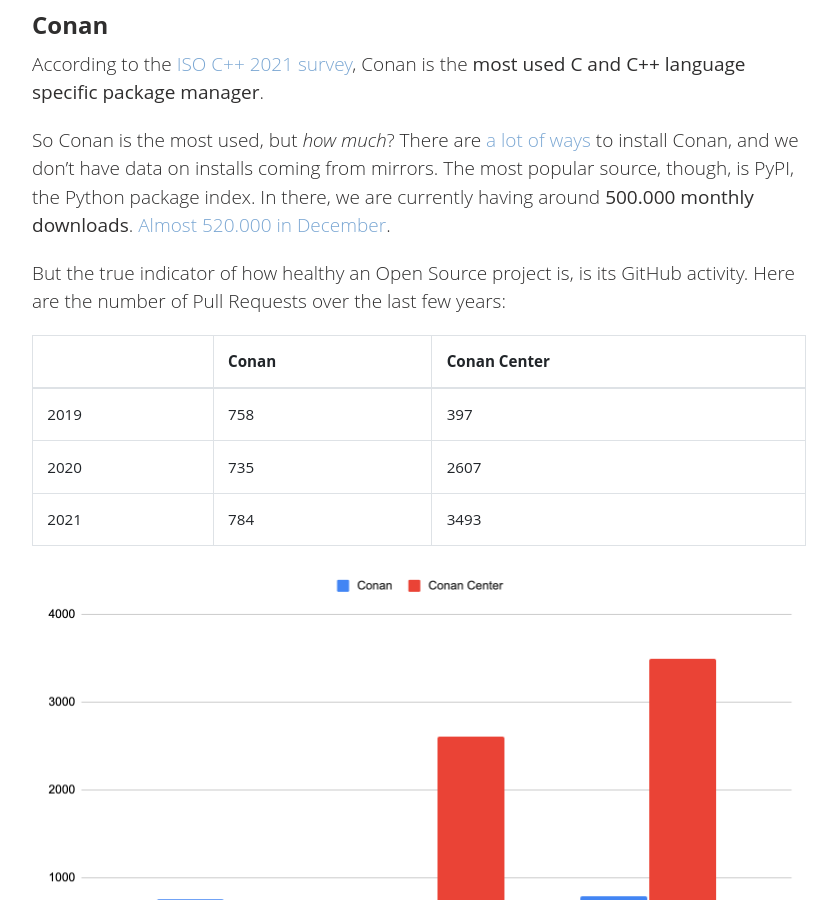
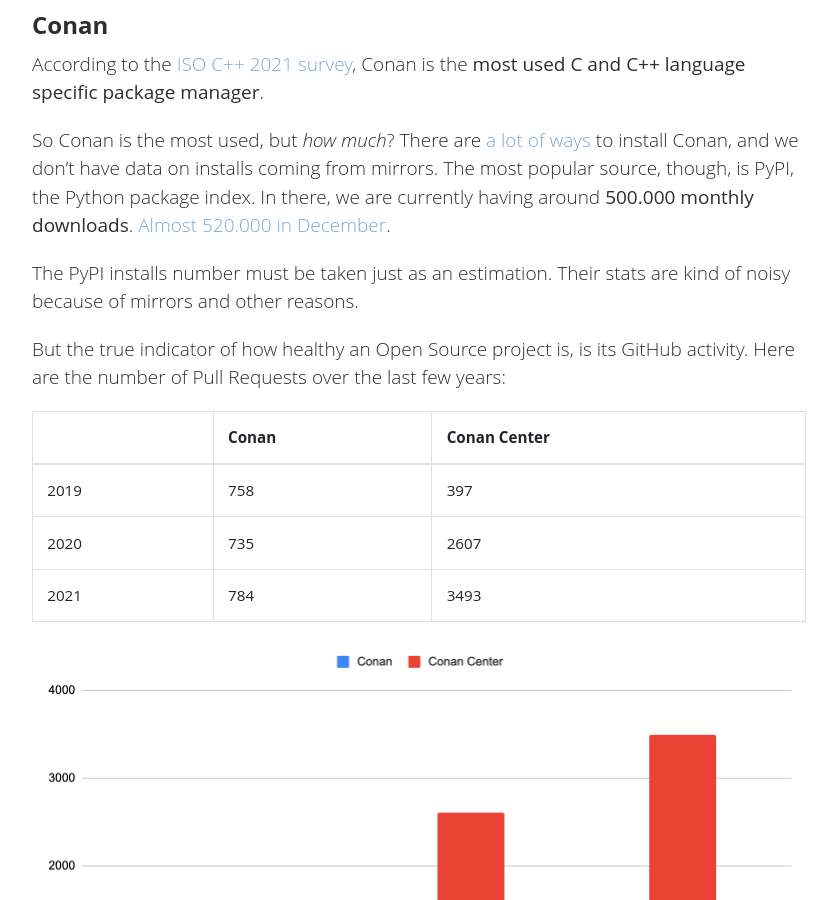
Before and after one commit to conan-io/conan-io.github.io, a Jekyll site: the page built from _posts/2022-01-04-conan-stats-2021.markdown, in a window 1280 px wide and 900 px high, scrolled down 658 px. Shown: the whole window, without its empty margins (20-857 px from the left). Built offline with Jekyll 4.4.1, drawn with Linux system fonts in a browser that asks for light colours; comment, search, counter and statistics services are not loaded.

Commit message:
2021 stats post update

```diff
--- a/_posts/2022-01-04-conan-stats-2021.markdown
+++ b/_posts/2022-01-04-conan-stats-2021.markdown
@@ -30,6 +30,9 @@ So Conan is the most used, but *how much*? There are
 installs coming from mirrors. The most popular source, though, is PyPI, the Python package index.
 In there, we are currently having around **500.000 monthly downloads**.
 [Almost 520.000 in December](https://pypistats.org/packages/conan).
+
+The PyPI installs number must be taken just as an estimation. Their stats are kind of noisy
+because of mirrors and other reasons.
 
 But the true indicator of how healthy an Open Source project is, is its GitHub activity. Here are
 the number of Pull Requests over the last few years:
```
